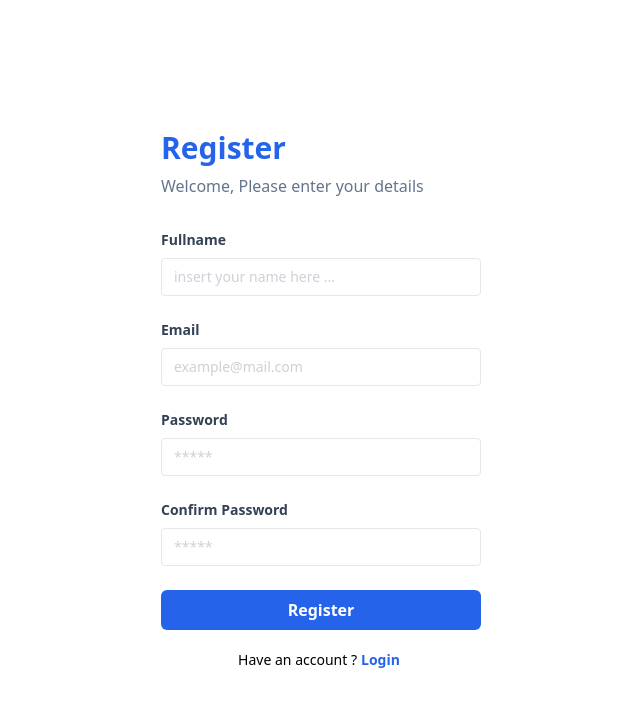
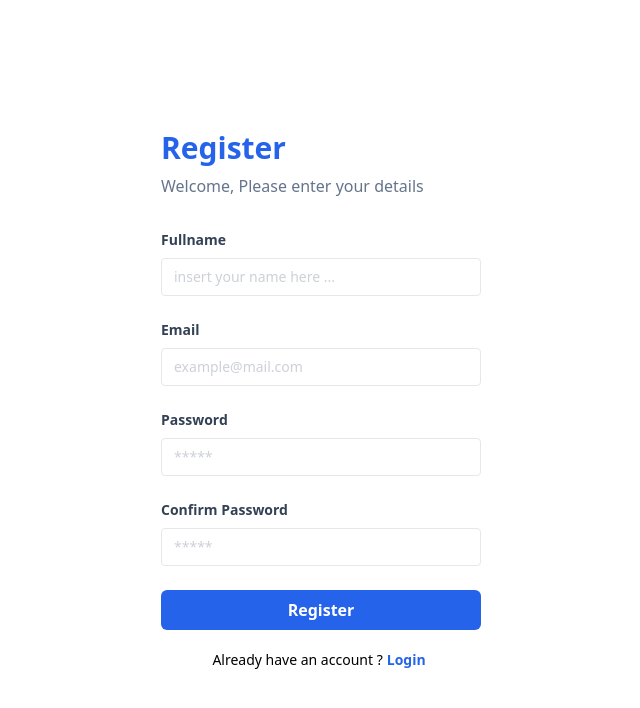
Before and after one commit to komarnetwork/my-react-app, a React (Vite) app: page /register in a window 1280 px wide. Shown: the top 708 px of the page, without its empty margins (319-959 px from the left). Built offline with nearby package versions, Linux system fonts and the light colour scheme.

Commit message:
Conditional Rendering

```diff
--- a/src/components/Layouts/AuthLayout.jsx
+++ b/src/components/Layouts/AuthLayout.jsx
@@ -1,5 +1,7 @@
+import { Link } from 'react-router-dom';
+
 const AuthLayout = (props) => {
-  const { children, title } = props;
+  const { children, title, type } = props;
 
   return (
     <div className='flex justify-center items-center min-h-screen'>
@@ -9,6 +11,22 @@
           Welcome, Please enter your details
         </p>
         {children}
+        <p className='text-sm mt-5 text-center'>
+          {type === 'login'
+            ? "Don't have an account ?"
+            : 'Already have an account ?'}
+
+          {type === 'login' && (
+            <Link to='/register' className='font-bold text-blue-600 mx-1'>
+              Register
+            </Link>
+          )}
+          {type === 'register' && (
+            <Link to='/login' className='font-bold text-blue-600 mx-1'>
+              Login
+            </Link>
+          )}
+        </p>
       </div>
     </div>
   );
--- a/src/pages/login.jsx
+++ b/src/pages/login.jsx
@@ -1,17 +1,10 @@
 import AuthLayout from '../components/Layouts/AuthLayout';
 import FormLogin from '../components/Fragments/FormLogin';
-import { Link } from 'react-router-dom';
 
 const LoginPage = () => {
   return (
-    <AuthLayout title='Login'>
+    <AuthLayout title='Login' type='login'>
       <FormLogin />
-      <p className='text-sm mt-5 text-center'>
-        Don't have an account ?
-        <Link to='/register' className='font-bold text-blue-600 mx-1'>
-          Register
-        </Link>
-      </p>
     </AuthLayout>
   );
 };
--- a/src/pages/register.jsx
+++ b/src/pages/register.jsx
@@ -1,17 +1,10 @@
 import AuthLayout from '../components/Layouts/AuthLayout';
 import FormRegister from '../components/Fragments/FormRegister';
-import { Link } from 'react-router-dom';
 
 const RegisterPage = () => {
   return (
-    <AuthLayout title='Register'>
+    <AuthLayout title='Register' type='register'>
       <FormRegister />
-      <p className='text-sm mt-5 text-center'>
-        Have an account ?
-        <Link to='/login' className='font-bold text-blue-600 mx-1'>
-          Login
-        </Link>
-      </p>
     </AuthLayout>
   );
 };
```
